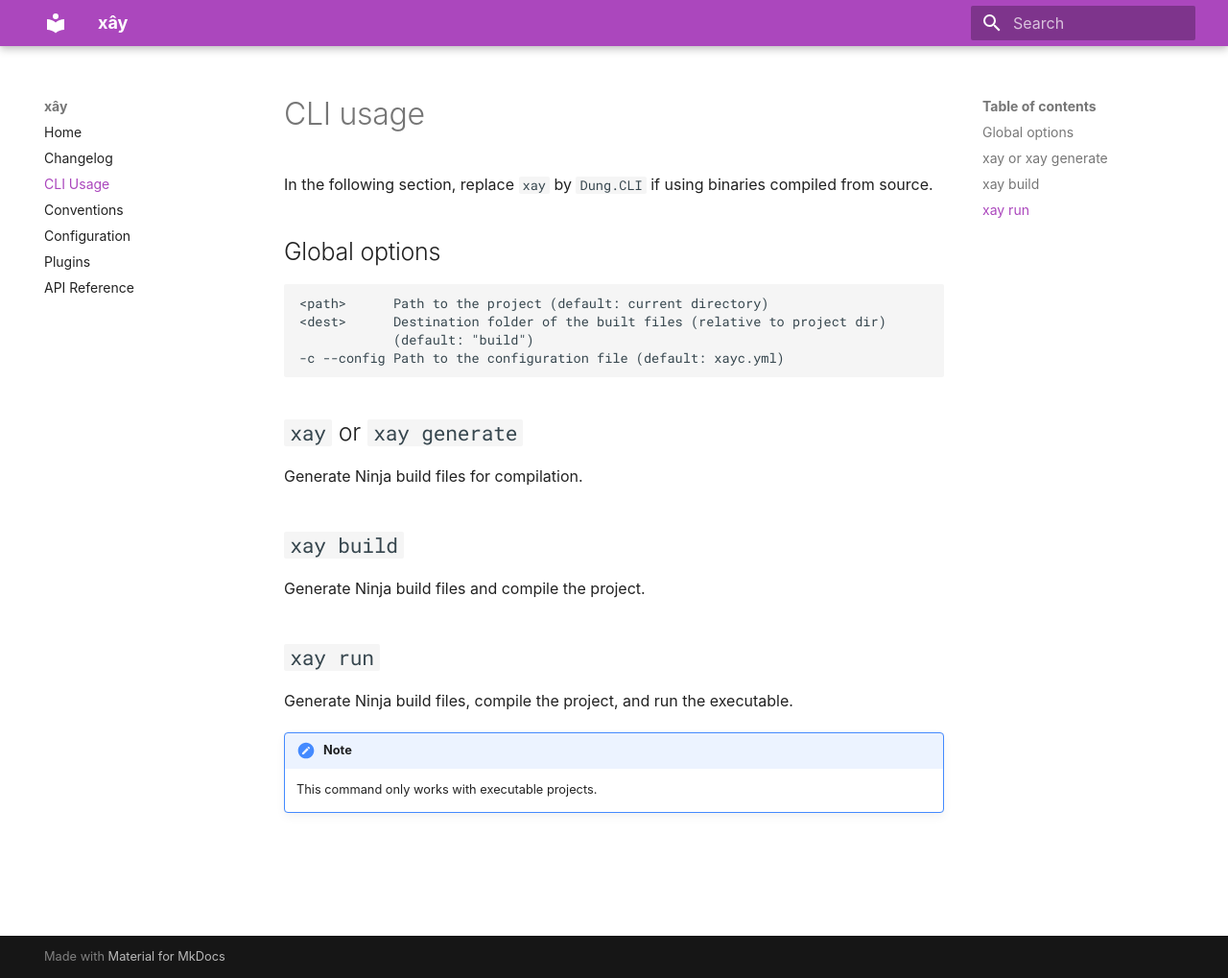
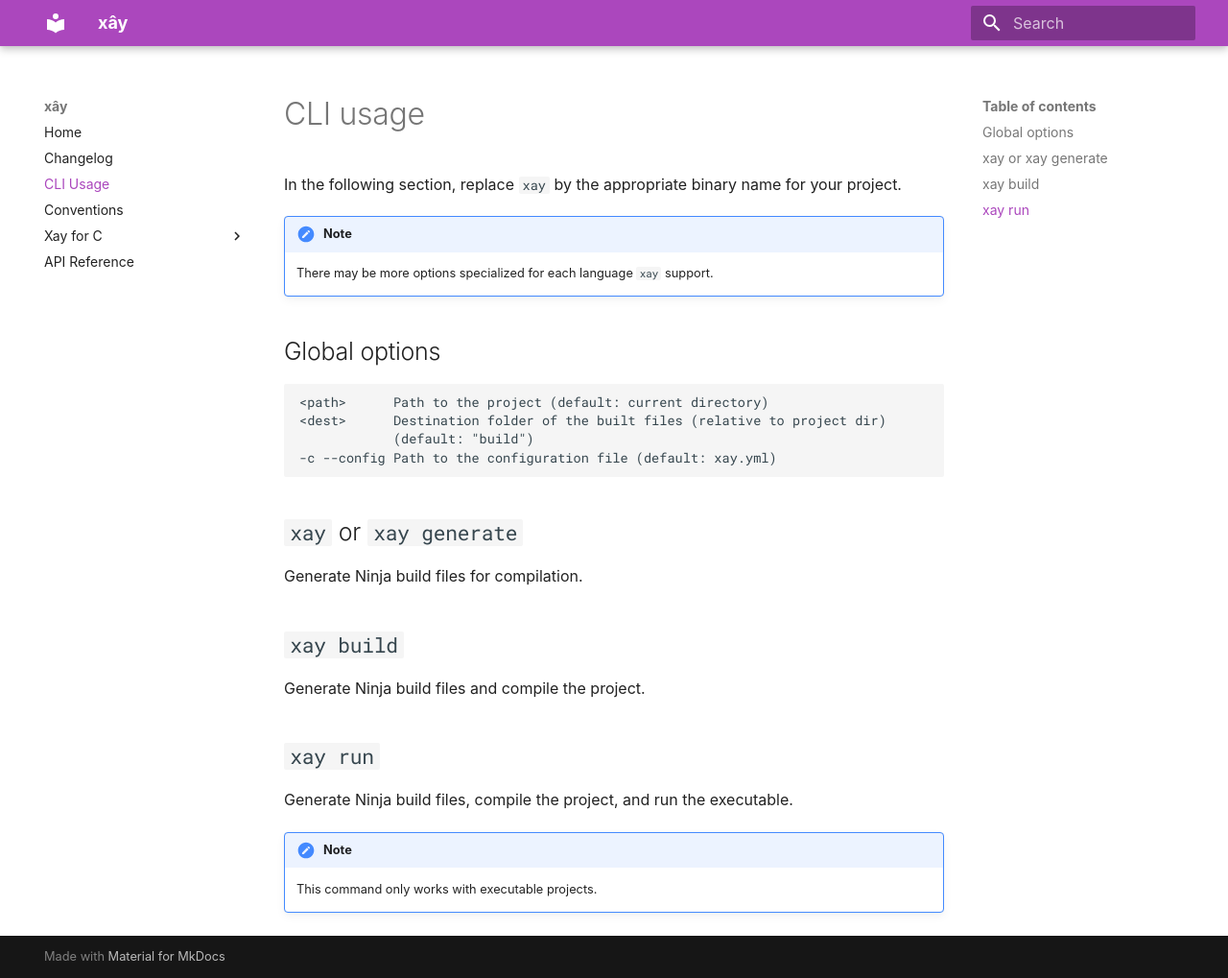
Before and after one commit to SolarLiner/xay, an MkDocs documentation site: the page built from docs/cli.md, in a window 1280 px wide and 1019 px high. Shown: the whole window at 96% size. Built offline with MkDocs 1.6.1 and Material for MkDocs 9.7.7, drawn with Linux system fonts in a browser that asks for light colours; some web fonts are replaced.

Commit message:
docs: add documentation on xayc

```diff
--- a/docs/cli.md
+++ b/docs/cli.md
@@ -1,13 +1,16 @@
 # CLI usage
 
-In the following section, replace `xay` by `Dung.CLI` if using binaries compiled from source.
+In the following section, replace `xay` by the appropriate binary name for your project.
+
+!!! note
+    There may be more options specialized for each language `xay` support.
 
 ## Global options
 
     <path>      Path to the project (default: current directory)
     <dest>      Destination folder of the built files (relative to project dir)
                 (default: "build")
-    -c --config Path to the configuration file (default: xayc.yml)
+    -c --config Path to the configuration file (default: xay.yml)
 
 ## `xay` or `xay generate`
 
--- a/mkdocs.yml
+++ b/mkdocs.yml
@@ -19,6 +19,8 @@ nav:
   - Changelog: changelog.md
   - CLI Usage: cli.md
   - Conventions: conventions.md
-  - Configuration: configuration.md
-  - Plugins: plugins.md
+  - Xay for C:
+      - Getting started: C/getting-started.md
+      - Extra CLI options: C/cli.md
+      - Configuration: C/configuration.md
   - API Reference: /docs/ref/
```
Also changed, not shown: docs/C/cli.md (added, +11 -0 lines).
